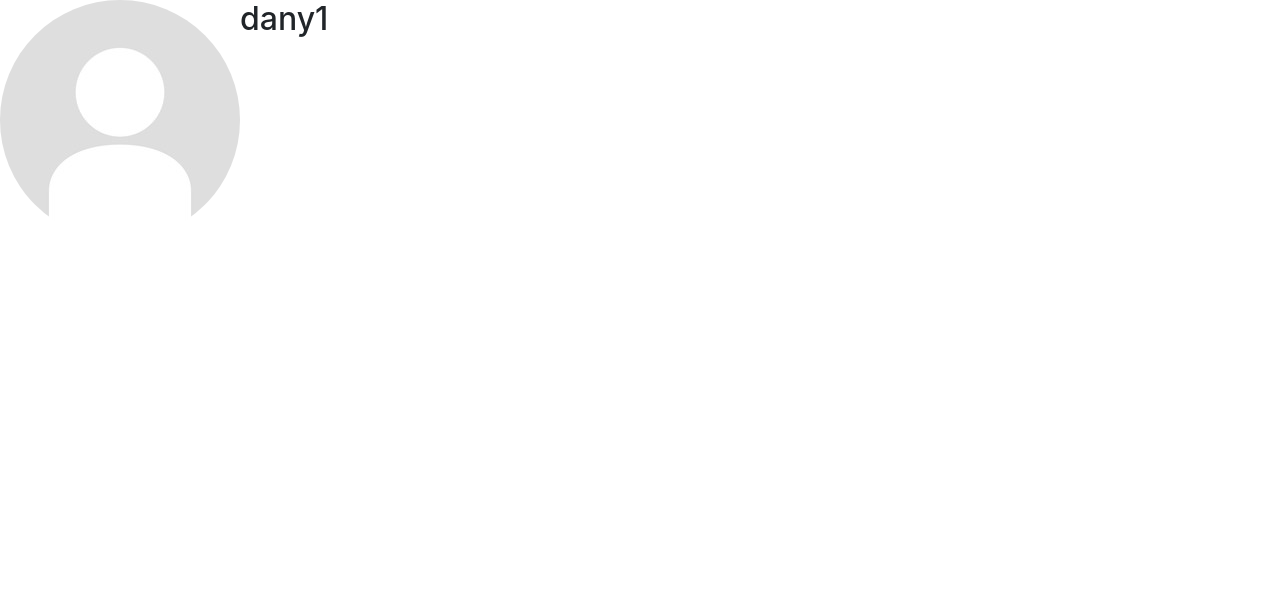
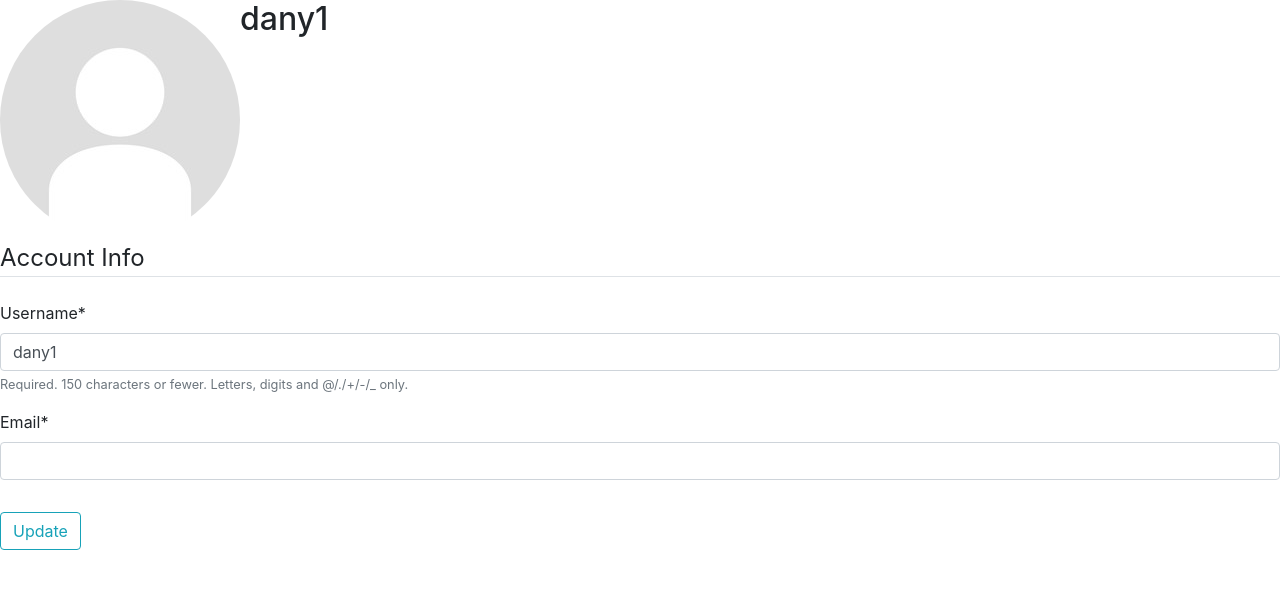
Before and after one commit to mwill279/Team-33-Aviation-portal, a Django app: page /profile/ in a window 1280 px wide. Shown: the part 56-645 px from the top of the page. Run offline with Django 3.2, Linux system fonts and the light colour scheme; a user stored in the database is signed in; data comes from the database, SQL or seed files in the repository; both versions use the stored data as it was after the commit; some libraries are stand-ins or nearby versions.

Commit message:
able to update/change username and email for user accounts

```diff
--- a/aviation-project/users/forms.py
+++ b/aviation-project/users/forms.py
@@ -8,3 +8,10 @@ class UserRegisterForm(UserCreationForm):
     class Meta:
         model = User
         fields = ['username', 'password1', 'password2', 'email']
+
+class UserUpdateForm(forms.ModelForm):
+    email = forms.EmailField()
+
+    class Meta:
+        model = User
+        fields = ['username', 'email']
--- a/aviation-project/users/templates/users/profile.html
+++ b/aviation-project/users/templates/users/profile.html
@@ -10,6 +10,16 @@
                 <p class="text-secondary">{{ user.email }}</p>
             </div>
         </div>
+        <form method="POST" enctype="multipart/form-data">
+        {% csrf_token %}
+        <fieldset class="form-group">
+            <legend class="border-bottom mb-4">Account Info</legend>
+            {{ u_form|crispy }}
+        </fieldset>
+        <div class="form-group">
+            <button class="btn btn-outline-info" type="submit">Update</button>
+        </div>
+        </form>
     </div>
 
 {% endblock content %}
--- a/aviation-project/users/templates/users/register.html
+++ b/aviation-project/users/templates/users/register.html
@@ -11,7 +11,7 @@
             {{ form|crispy }}
         </fieldset>
         <div class="form-group">
-            <button class="btn btn-outline-info" type="submit">Sign Up</butto>
+            <button class="btn btn-outline-info" type="submit">Sign Up</button>
         </div>
     </form>
     <div class="border-top pt-3">
--- a/aviation-project/users/views.py
+++ b/aviation-project/users/views.py
@@ -2,7 +2,7 @@ from django.shortcuts import render, redirect
 from django.contrib.auth.forms import UserCreationForm
 from django.contrib import messages
 from django.contrib.auth.decorators import login_required
-from .forms import UserRegisterForm
+from .forms import UserRegisterForm, UserUpdateForm
 
 # Create your views here.
 def register(request):
@@ -19,4 +19,19 @@ def register(request):
 
 @login_required()
 def profile(request):
-    return render(request, 'users/profile.html')
+    if request.method == 'POST':
+        u_form = UserUpdateForm(request.POST, instance=request.user)
+
+        if u_form.is_valid():
+            u_form.save()
+            messages.success(request, f'Your account has been updated!')
+            return redirect('profile')
+
+    else:
+        u_form = UserUpdateForm(instance=request.user)
+
+    context = {
+        'u_form': u_form,
+    }
+
+    return render(request, 'users/profile.html', context)
```
Also changed, not shown: aviation-project/db.sqlite3.
